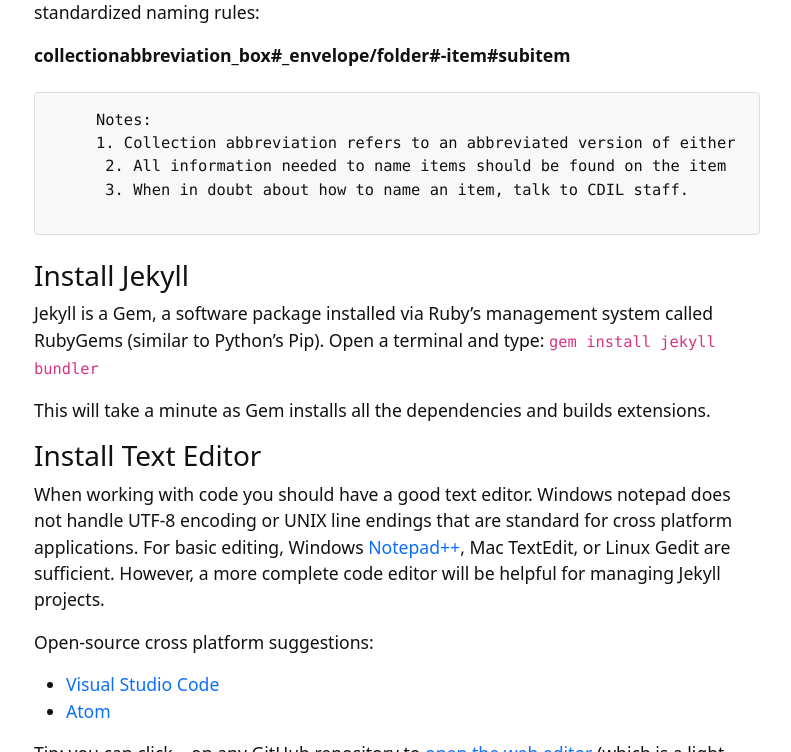
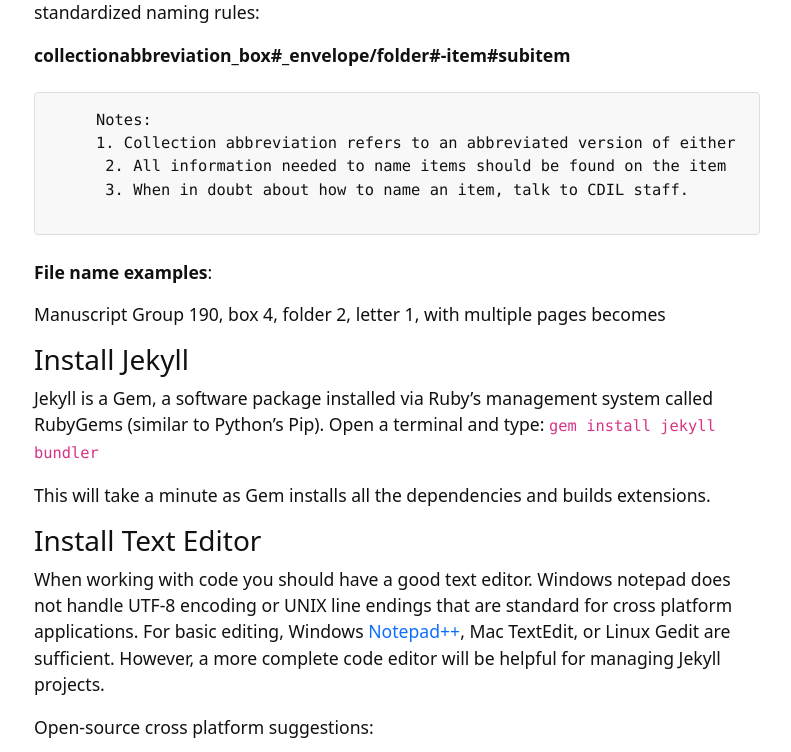
Before and after one commit to kitstokes/digi-proc, a Jekyll site: the page built from content/0-overview.md, in a window 1280 px wide and 900 px high, scrolled down 1176 px, cut to the strip 0-752 px from the top of the window. Shown: the whole strip, without its empty margins (243-1034 px from the left). Built offline with Jekyll 4.4.1, drawn with Linux system fonts in a browser that asks for light colours.

Commit message:
Update 0-overview.md

```diff
--- a/content/0-overview.md
+++ b/content/0-overview.md
@@ -43,6 +43,9 @@ Every scanned item needs a file name. A standardized file naming system helps us
          2. All information needed to name items should be found on the item and the folder, envelope, or box that it comes in.
          3. When in doubt about how to name an item, talk to CDIL staff.
 
+**File name examples**:
+
+Manuscript Group 190, box 4, folder 2, letter 1, with multiple pages becomes
 ### Install Jekyll
 
 Jekyll is a Gem, a software package installed via Ruby's management system called RubyGems (similar to Python's Pip).
```
